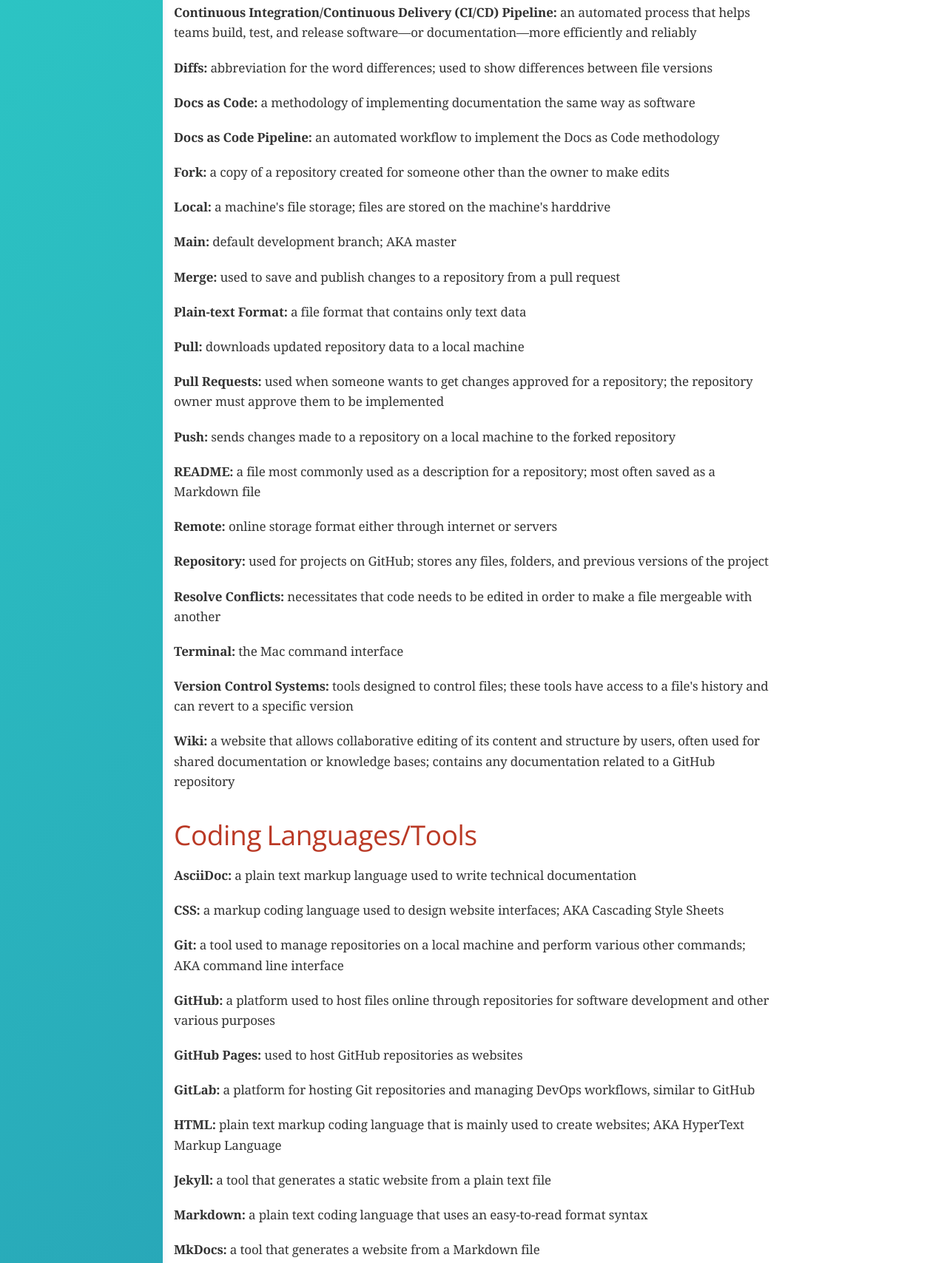
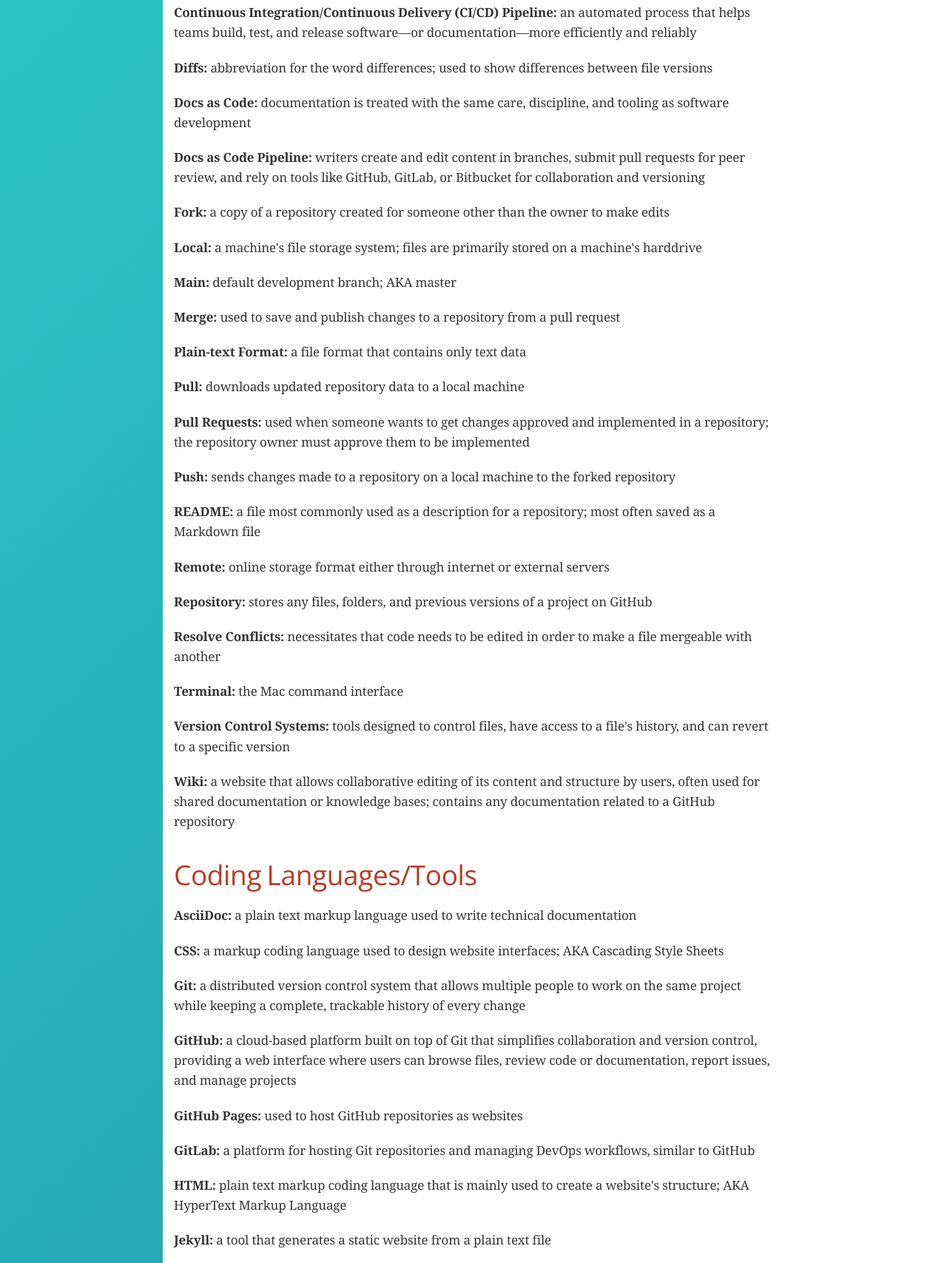
Before and after one commit to mwinchell/PTW_330_SixBlades_Project, a plain HTML site: page glossary.html in a window 1280 px wide. Shown: the part 1059-2767 px from the top of the page at 74% size. Drawn offline with nearby package versions, Linux system fonts and the light colour scheme; a web font is replaced by a local one.

Commit message:
Various update and bug fixes

```diff
--- a/glossary.html
+++ b/glossary.html
@@ -6,6 +6,7 @@
     <title>Implementing a Docs as Code Workflow for Technical Documentation</title>
     <meta name="viewport" content="width=device-width, initial-scale=1.0">
     <meta charset="UTF-8">
+    <link rel="icon" type="image/png" href="https://github.com/mwinchell/PTW_330_SixBlades_Project/blob/main/images/logo.png?raw=true">
     <script src="formatting.js"></script>
 </head>
 
@@ -102,7 +103,7 @@
 
                     <p><b>Code Reviews: </b>a software development practice where team members examine each other’s code to ensure quality and accuracy</p>
 
-                    <p><b>Command Line: </b>used to type commands for a computer's operating system</p>
+                    <p><b>Command Line: </b>used to type commands for a computer's operating system to perform</p>
 
                     <p><b>Command-line Interface: </b>a text-based interface that allows users to interact with a computer's operating system by typing commands</p>
 
@@ -116,13 +117,13 @@
 
                     <p><b>Diffs: </b>abbreviation for the word differences; used to show differences between file versions</p>
 
-                    <p><b>Docs as Code: </b>a methodology of implementing documentation the same way as software</p>
+                    <p><b>Docs as Code: </b>documentation is treated with the same care, discipline, and tooling as software development</p>
 
-                    <p><b>Docs as Code Pipeline: </b>an automated workflow to implement the Docs as Code methodology</p>
+                    <p><b>Docs as Code Pipeline: </b>writers create and edit content in branches, submit pull requests for peer review, and rely on tools like GitHub, GitLab, or Bitbucket for collaboration and versioning</p>
 
                     <p><b>Fork: </b>a copy of a repository created for someone other than the owner to make edits</p>
 
-                    <p><b>Local: </b>a machine's file storage; files are stored on the machine's harddrive</p>
+                    <p><b>Local: </b>a machine's file storage system; files are primarily stored on a machine's harddrive</p>
 
                     <p><b>Main: </b>default development branch; AKA master</p>
 
@@ -132,21 +133,21 @@
 
                     <p><b>Pull: </b>downloads updated repository data to a local machine</p>
 
-                    <p><b>Pull Requests: </b>used when someone wants to get changes approved for a repository; the repository owner must approve them to be implemented</p>
+                    <p><b>Pull Requests: </b>used when someone wants to get changes approved and implemented in a repository; the repository owner must approve them to be implemented</p>
 
                     <p><b>Push: </b>sends changes made to a repository on a local machine to the forked repository</p>
 
                     <p><b>README: </b>a file most commonly used as a description for a repository; most often saved as a Markdown file</p>
 
-                    <p><b>Remote: </b>online storage format either through internet or servers</p>
+                    <p><b>Remote: </b>online storage format either through internet or external servers</p>
 
-                    <p><b>Repository: </b>used for projects on GitHub; stores any files, folders, and previous versions of the project</p>
+                    <p><b>Repository: </b>stores any files, folders, and previous versions of a project on GitHub</p>
 
                     <p><b>Resolve Conflicts: </b>necessitates that code needs to be edited in order to make a file mergeable with another</p>
 
                     <p><b>Terminal: </b>the Mac command interface</p>
 
-                    <p><b>Version Control Systems: </b>tools designed to control files; these tools have access to a file's history and can revert to a specific version</p>
+                    <p><b>Version Control Systems: </b>tools designed to control files, have access to a file's history, and can revert to a specific version</p>
 
                     <p><b>Wiki: </b>a website that allows collaborative editing of its content and structure by users, often used for shared documentation or knowledge bases;
                     contains any documentation related to a GitHub repository</p>
@@ -157,15 +158,15 @@
 
                     <p><b>CSS: </b>a markup coding language used to design website interfaces; AKA Cascading Style Sheets</p>
 
-                    <p><b>Git: </b>a tool used to manage repositories on a local machine and perform various other commands; AKA command line interface</p>
+                    <p><b>Git: </b>a distributed version control system that allows multiple people to work on the same project while keeping a complete, trackable history of every change</p>
 
-                    <p><b>GitHub: </b>a platform used to host files online through repositories for software development and other various purposes</p>
+                    <p><b>GitHub: </b>a cloud-based platform built on top of Git that simplifies collaboration and version control, providing a web interface where users can browse files, review code or documentation, report issues, and manage projects</p>
 
                     <p><b>GitHub Pages: </b>used to host GitHub repositories as websites</p>
 
                     <p><b>GitLab: </b>a platform for hosting Git repositories and managing DevOps workflows, similar to GitHub</p>
 
-                    <p><b>HTML: </b>plain text markup coding language that is mainly used to create websites; AKA HyperText Markup Language</p>
+                    <p><b>HTML: </b>plain text markup coding language that is mainly used to create a website's structure; AKA HyperText Markup Language</p>
 
                     <p><b>Jekyll: </b>a tool that generates a static website from a plain text file</p>
 
@@ -179,7 +180,7 @@
 
                     <p><b>Sphinx: </b>a documentation generator that can output documentation into various different file types</p>
 
-                    <p><b>Visual Studio Code: </b>a source-code editing application developed by Microsoft; an industry standard for software developers</p>
+                    <p><b>Visual Studio Code: </b>a source-code editing application developed by Microsoft</p>
 
                 <h2 id="C3">Git Commands</h2>
 
```
Also changed, not shown: docsascode.html (+1 -0 lines), gitexercises.html (+2 -1 lines), githubexercises.html (+6 -5 lines), index.html (+1 -0 lines), resources.html (+1 -0 lines).
